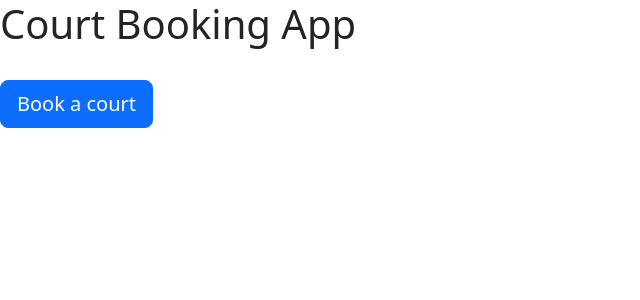
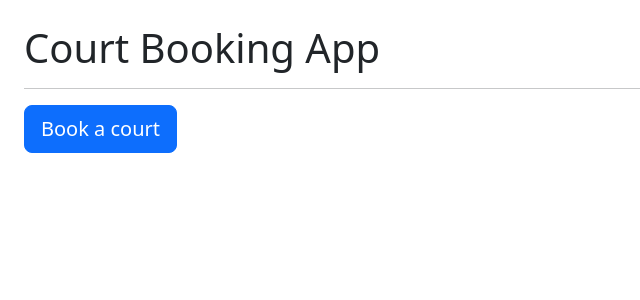
Before and after one commit to DouglasVDM/court-booking-app, a React (Vite) app: page / in a window 1280 px wide. Shown: the top 300 px of the page, without its empty margins (0-640 px from the left). Built offline with nearby package versions, Linux system fonts and the light colour scheme; no server answers.

Commit message:
Added classname for all round margin

```diff
--- a/src/App.jsx
+++ b/src/App.jsx
@@ -37,16 +37,13 @@ const App = () => {
   };
 
   return (
-    <>
+    <div  className="m-4">
       <h1>Court Booking App</h1>
-      <br />
+      <hr />
+      {show ? (
       <Button onClick={handleClick} variant="primary" size="lg">
         Book a court
       </Button>
-      <br />
-      <br />
-      {show ? (
-        ""
       ) : (
         <BookingForm
           courts={courts}
@@ -57,23 +54,7 @@ const App = () => {
           members={members}
         />
       )}
-      {/* <Courts courts={courts} setCourts={setCourts} />
-      <br />
-      <br />
-      <DaysOfWeek daysOfWeek={daysOfWeek} setDaysOfWeek={setDaysOfWeek} />
-      <br />
-      <br />
-      <StartTimes startTimes={startTimes} setStartTimes={setStartTimes} />
-      <br />
-      <br />
-      <Durations durations={durations} setDurations={setDurations} />
-      <br />
-      <br />
-      <BookingType */}
-      {/* bookingTypes={bookingTypes}
-        setBookingTypes={setBookingTypes}
-      /> */}
-    </>
+    </div>
   );
 };
 
```
